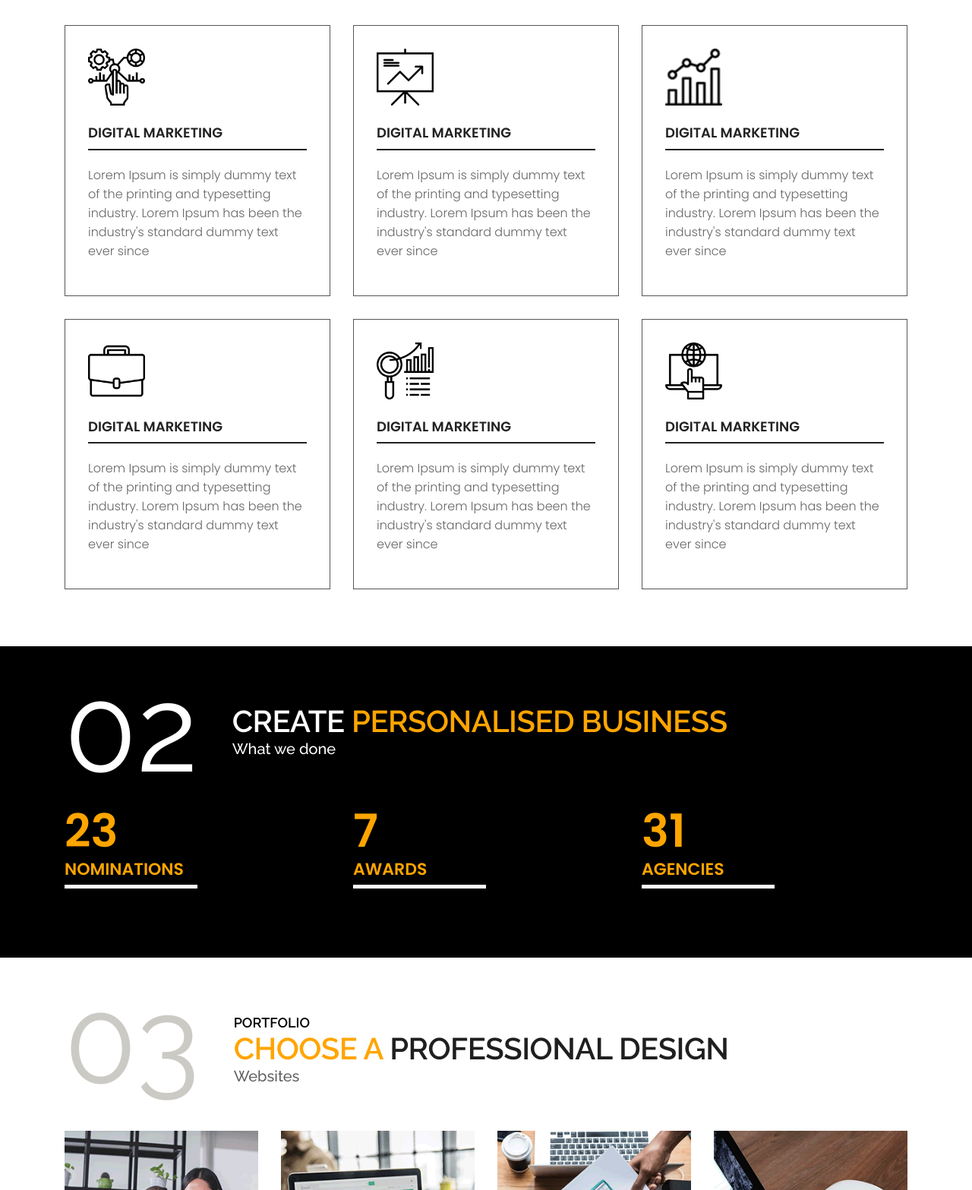
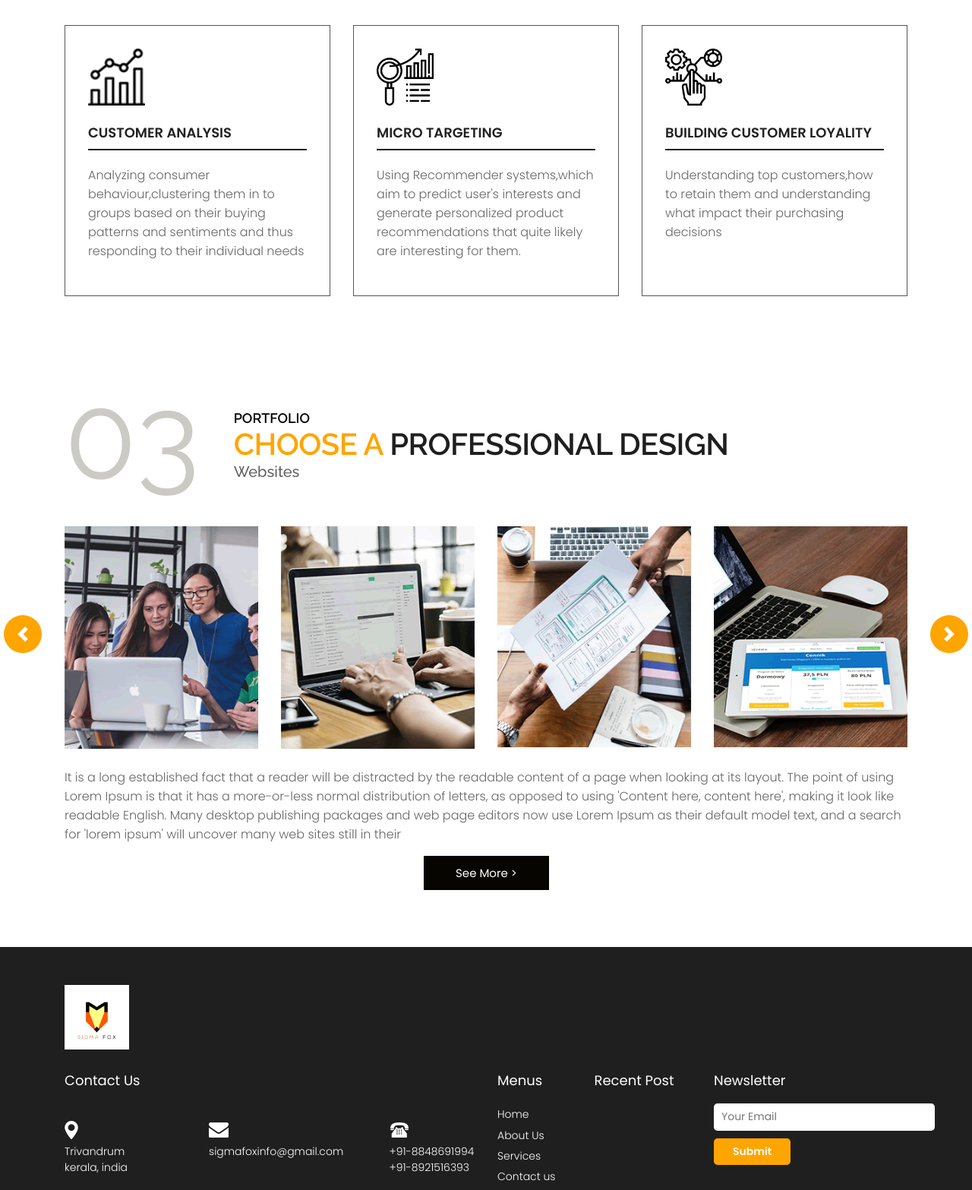
Before and after one commit to amalashok97/sigmafox_website, a plain HTML site: page services.html in a window 1280 px wide. Shown: the part 429-1996 px from the top of the page at 76% size. Drawn offline with Linux system fonts and the light colour scheme.

Commit message:
3_service updated

```diff
--- a/services.html
+++ b/services.html
@@ -116,7 +116,54 @@
                 <div class="col-sm-6 col-md-4">
                     <div class="service_blog">
                         <div class="service_icons">
+                            <img width="75" height="75" src="img/icon-3.png" alt="#">
+                        </div>
+                        <div class="full">
+                            <h4>CUSTOMER ANALYSIS</h4>
+                        </div>
+                        <div class="full">
+                            <p>Analyzing consumer behaviour,clustering them in to groups based on their buying patterns and sentiments and thus responding to their individual needs</p>
+                        </div>
+                    </div>
+                </div>
+
+                <div class="col-sm-6 col-md-4">
+                    <div class="service_blog">
+                        <div class="service_icons">
+                            <img width="75" height="75" src="img/icon-5.png" alt="#">
+                        </div>
+                        <div class="full">
+                            <h4>MICRO TARGETING</h4>
+                        </div>
+                        <div class="full">
+                            <p>Using Recommender systems,which aim to predict user's interests and generate personalized product recommendations that quite likely are interesting for them.
+                                <!--br>They are among the most powerful machine learning systems that online retailers implement in order to drive sales. -->
+                            </p>
+                        </div>
+                    </div>
+                </div>
+
+                <div class="col-sm-6 col-md-4">
+                    <div class="service_blog">
+                        <div class="service_icons">
                             <img width="75" height="75" src="img/icon-1.png" alt="#">
+                        </div>
+                        <div class="full">
+                            <h4>BUILDING CUSTOMER LOYALITY</h4>
+                        </div>
+                        <div class="full">
+                            <p>Understanding top customers,how to retain them and understanding what impact their purchasing decisions <br>
+                                <br>
+
+                            </p>
+                        </div>
+                    </div>
+                </div>
+
+                <!--div class="col-sm-6 col-md-4">
+                    <div class="service_blog">
+                        <div class="service_icons">
+                            <img width="75" height="75" src="img/icon-4.png" alt="#">
                         </div>
                         <div class="full">
                             <h4>DIGITAL marketing</h4>
@@ -144,48 +191,6 @@
                 <div class="col-sm-6 col-md-4">
                     <div class="service_blog">
                         <div class="service_icons">
-                            <img width="75" height="75" src="img/icon-3.png" alt="#">
-                        </div>
-                        <div class="full">
-                            <h4>DIGITAL marketing</h4>
-                        </div>
-                        <div class="full">
-                            <p>Lorem Ipsum is simply dummy text of the printing and typesetting industry. Lorem Ipsum has been the industry's standard dummy text ever since</p>
-                        </div>
-                    </div>
-                </div>
-
-                <div class="col-sm-6 col-md-4">
-                    <div class="service_blog">
-                        <div class="service_icons">
-                            <img width="75" height="75" src="img/icon-4.png" alt="#">
-                        </div>
-                        <div class="full">
-                            <h4>DIGITAL marketing</h4>
-                        </div>
-                        <div class="full">
-                            <p>Lorem Ipsum is simply dummy text of the printing and typesetting industry. Lorem Ipsum has been the industry's standard dummy text ever since</p>
-                        </div>
-                    </div>
-                </div>
-
-                <div class="col-sm-6 col-md-4">
-                    <div class="service_blog">
-                        <div class="service_icons">
-                            <img width="75" height="75" src="img/icon-5.png" alt="#">
-                        </div>
-                        <div class="full">
-                            <h4>DIGITAL marketing</h4>
-                        </div>
-                        <div class="full">
-                            <p>Lorem Ipsum is simply dummy text of the printing and typesetting industry. Lorem Ipsum has been the industry's standard dummy text ever since</p>
-                        </div>
-                    </div>
-                </div>
-
-                <div class="col-sm-6 col-md-4">
-                    <div class="service_blog">
-                        <div class="service_icons">
                             <img width="75" height="75" src="img/icon-6.png" alt="#">
                         </div>
                         <div class="full">
@@ -195,7 +200,7 @@
                             <p>Lorem Ipsum is simply dummy text of the printing and typesetting industry. Lorem Ipsum has been the industry's standard dummy text ever since</p>
                         </div>
                     </div>
-                </div>
+                </div-->
 
 
             </div>
@@ -204,7 +209,7 @@
     <!-- end section -->
 
     <!-- section -->
-    <div class="section layout_padding dark_bg">
+    <!--div class="section layout_padding dark_bg">
         <div class="container">
             <div class="row">
                 <div class="col-md-12">
@@ -226,21 +231,21 @@
 			   <div class="col-sm-12 col-md-4">
 	        <div class="counter margin-top_30">
 
-      <h2 class="timer count-title count-number" data-to="23" data-speed="1500"></h2>
+      <h2 class="timer count-title count-number" data-to="00" data-speed="1500"></h2>
        <p class="count-text">NOMINATIONS</p>
     </div>
 	        </div>
               <div class="col-sm-12 col-md-4">
                <div class="counter margin-top_30">
 
-      <h2 class="timer count-title count-number" data-to="7" data-speed="1500"></h2>
+      <h2 class="timer count-title count-number" data-to="00" data-speed="1500"></h2>
       <p class="count-text">AWARDS</p>
     </div>
               </div>
               <div class="col-sm-12 col-md-4">
                   <div class="counter margin-top_30">
 
-      <h2 class="timer count-title count-number" data-to="31" data-speed="1500"></h2>
+      <h2 class="timer count-title count-number" data-to="00" data-speed="1500"></h2>
       <p class="count-text">AGENCIES</p>
     </div></div>
 			</div>
@@ -354,8 +359,8 @@
                                 <img src="images/social1.png">
                             </div>
                             <div class="full white_fonts">
-                                <p>London 145
-                                    <br>United Kingdom</p>
+                                <p>Trivandrum
+                                    <br>kerala, india</p>
                             </div>
                         </div>
                         <div class="col-md-5">
@@ -363,8 +368,8 @@
                                 <img src="images/social2.png">
                             </div>
                             <div class="full white_fonts">
-                                <p>consultation@gmail.com
-                                    <br>consultation@gmail.com</p>
+                                <p>sigmafoxinfo@gmail.com
+                                    <!--br>consultation@gmail.com</p-->
                             </div>
                         </div>
                         <div class="col-md-3">
@@ -372,8 +377,8 @@
                                 <img src="images/social3.png">
                             </div>
                             <div class="full white_fonts">
-                                <p>+7586656566
-                                    <br>+7586656566</p>
+                                <p>+91-8848691994
+                                    <br>+91-8921516393</p>
                             </div>
                         </div>
                         <div class="col-md-12">
@@ -396,13 +401,13 @@
                                     <li><a href="index.html">Home</a></li>
                                     <li><a href="about.html">About Us</a></li>
                                     <li><a href="services.html">Services</a></li>
-                                    <li><a href="#">Blog</a></li>
+                                    <!--li><a href="#">Blog</a></li-->
                                     <li><a href="contact.html">Contact us</a></li>
                                 </ul>
                             </div>
                             <div class="footer_blog recent_post_footer">
                                 <h3>Recent Post</h3>
-                                <p>Participate in staff meetings manage dedicated to marketing November 25, 2019</p>
+                                <!--p>Participate in staff meetings manage dedicated to marketing November 25, 2019</p-->
                             </div>
                         </div>
                         <div class="col-md-6">
```
Lines whose indentation alone changed are shown as unchanged.
